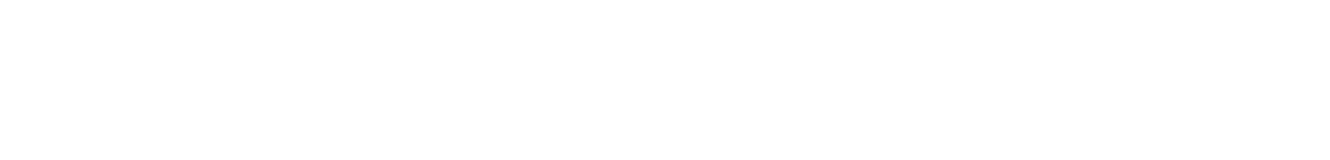
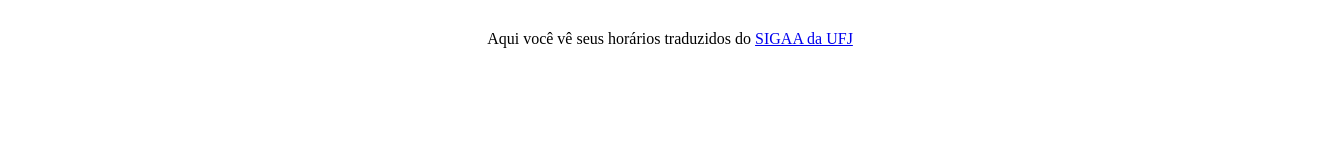
Before and after one commit to theprogmatheus/SIGAA-Plus-UFJ, a browser extension: page html/index.html in a window 1280 px wide. Shown: the whole page, 1330 px wide, since content can reach past the window. Drawn offline with Linux system fonts and the light colour scheme.

Commit message:
Add warn if not sigaa page

```diff
--- a/assets/css/index.css
+++ b/assets/css/index.css
@@ -42,3 +42,10 @@ body {
     width: 100%;
     padding: 2px;
 }
+
+#no-sigaa{
+    width: 100%;
+    padding: 20px;
+    text-align: center;
+    font-size: 12pt;
+}
--- a/assets/js/popup.js
+++ b/assets/js/popup.js
@@ -64,6 +64,11 @@ function render(data) {
 
 
             contentDiv.appendChild(rowDiv);
+
         });
+
+        let noSigaaP = document.getElementById("no-sigaa");
+        if (noSigaaP)
+            noSigaaP.remove();
     }
 }
--- a/html/index.html
+++ b/html/index.html
@@ -12,6 +12,7 @@
 <body>
     <div id="content" class="content">
         <!-- to render -->
+         <p id="no-sigaa" >Aqui você vê seus horários traduzidos do <a href="https://sigaa.sistemas.ufj.edu.br/sigaa" target="_blank">SIGAA da UFJ</a></p>
     </div>
 </body>
 
```
